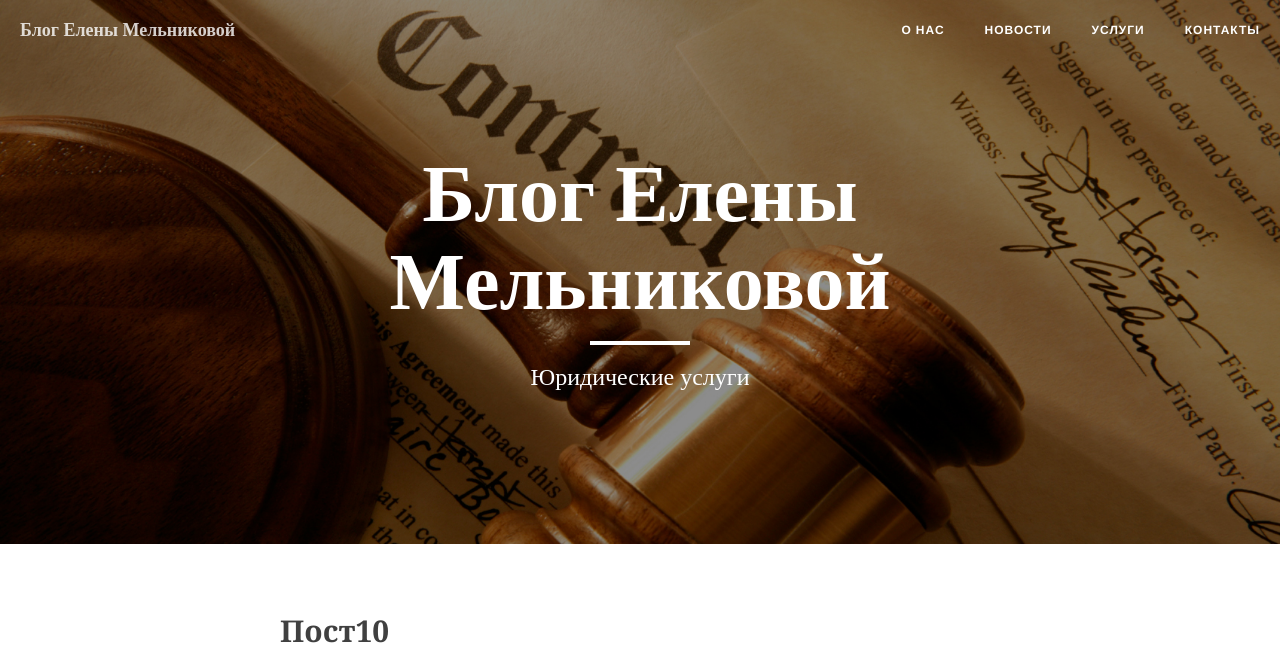
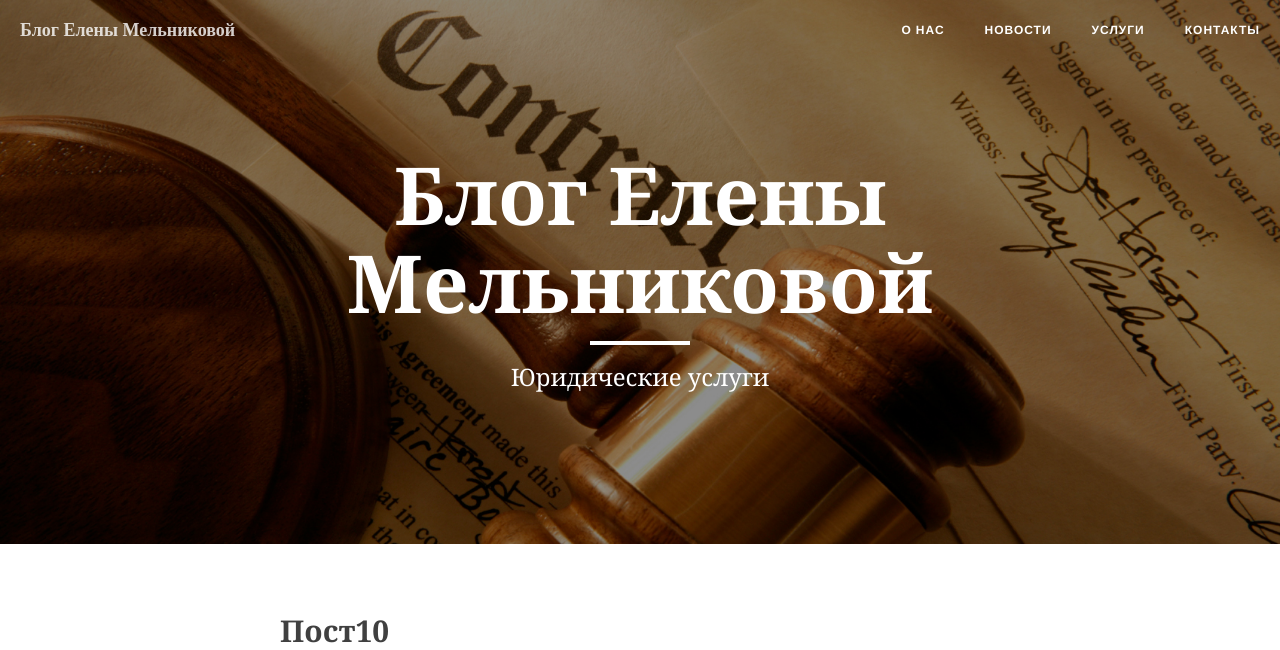
Before and after one commit to stamigos/BBCard, a Django app: page /news/ in a window 1280 px wide. Shown: the top 650 px of the page. Run offline with Django 3.2, Linux system fonts and the light colour scheme; data comes from the database, SQL or seed files in the repository; parts of the project's set-up code (start-up, migrations or seed data) failed here and were passed over; some libraries are stand-ins or nearby versions.

```diff
--- a/templates/app/post_list.html
+++ b/templates/app/post_list.html
@@ -10,9 +10,9 @@
             <div class="row">
                 <div class="col-lg-8 col-lg-offset-2 col-md-10 col-md-offset-1">
                     <div class="site-heading">
-                        <h1 style="font-family: annabelle">Блог Елены Мельниковой</h1>
+                        <h1 style="font-family: Georgia, Times, 'Times New Roman', serif;">Блог Елены Мельниковой</h1>
                         <hr class="small">
-                        <span class="subheading" style="font-family: annabelle">Юридические услуги</span>
+                        <span class="subheading" style="font-family: Georgia, Times, 'Times New Roman', serif;">Юридические услуги</span>
                     </div>
                 </div>
             </div>
```
